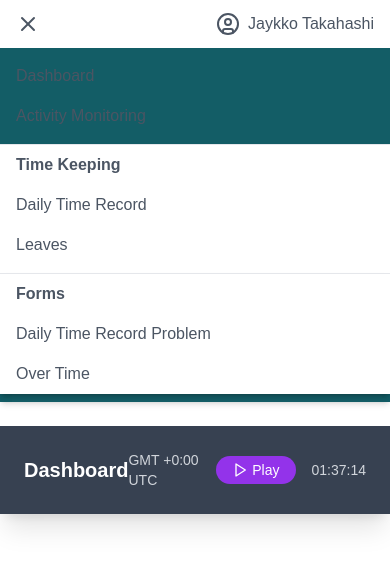
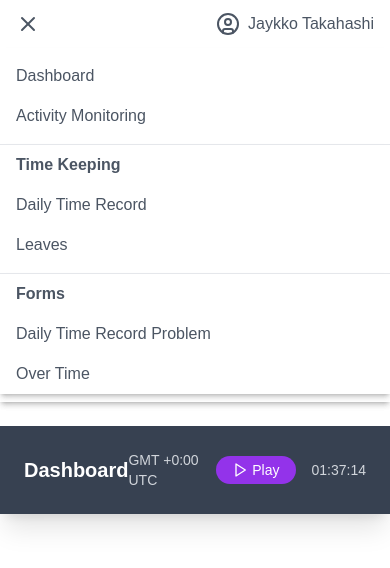
Before and after one commit to lavvillaroza/WFH-Monitoring, a Next.js app: page /navbar in a window 390 px wide. Both pictures are taken after a click on the button 28 px from the left and 24 px from the top of the page. Shown: the top 568 px of the page. Built offline with nearby package versions, Linux system fonts and the light colour scheme.

Commit message:
Fix Employee mobile view

```diff
--- a/src/app/navbar/page.tsx
+++ b/src/app/navbar/page.tsx
@@ -166,7 +166,7 @@ const Navbar = () => {
                 </div>
 
                 {/* Mobile Menu */}
-                <div className={`${isOpen ? "block" : "hidden"} md:hidden bg-[#135D66] py-2`}>
+                <div className={`${isOpen ? "block" : "hidden"} md:hidden bg-[#135D66] py-2 bg-white shadow-md text-gray-600`}>
                     {Object.keys(pageTitles).map((path) => (
                         path !== "/dtr" && path !== "/leaves" && path !== "/dtr-problem" && path !== "/overtime" ? (
                             <Link
```
